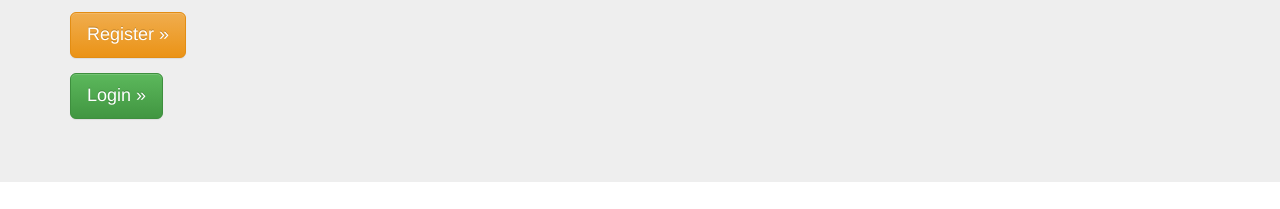
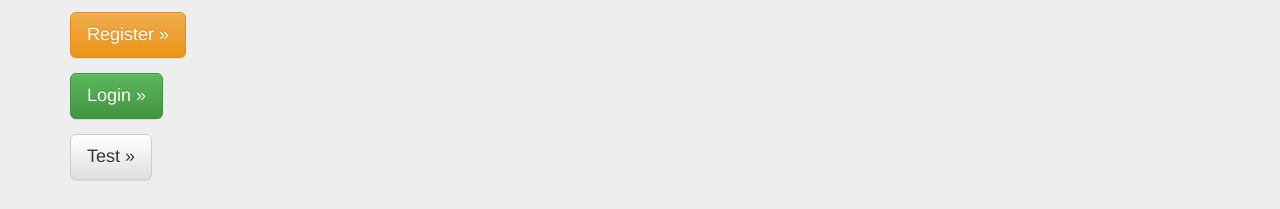
Before and after one commit to Eider3a/Makigastest, a plain HTML site: page index.html in a window 1280 px wide. Shown: the part 260-469 px from the top of the page. Drawn offline with nearby package versions, Linux system fonts and the light colour scheme.

Commit message:
added new test button

```diff
--- a/index.html
+++ b/index.html
@@ -59,6 +59,7 @@
         <p>This is a template for a simple marketing or informational website. It includes a large callout called a jumbotron and three supporting pieces of content. Use it as a starting point to create something more unique.</p>
         <p><a class="btn btn-warning btn-lg" href="#" role="button">Register &raquo;</a></p>
         <p><a class="btn btn-success btn-lg" href="#" role="button">Login &raquo;</a></p>
+        <p><a class="btn btn-default btn-lg" href="#" role="button">Test &raquo;</a></p>
       </div>
     </div>
 
```
